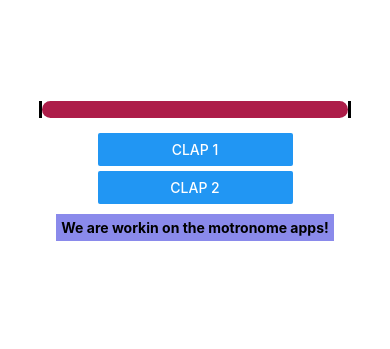
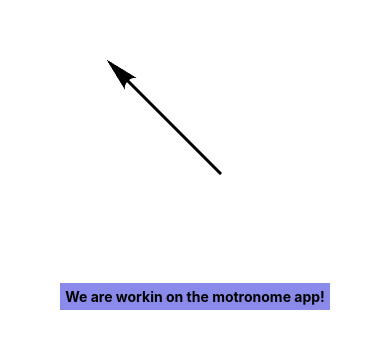
Before and after one commit to JackStrakos/Metronome_app, a React Native app in the folder Metronome/: screen / in a window 390 px wide. Shown: the part 251-600 px from the top of the page. Built offline with nearby package versions, Linux system fonts and the light colour scheme.

Commit message:
moving metronome in one way

```diff
--- a/Metronome/App.js
+++ b/Metronome/App.js
@@ -1,11 +1,11 @@
 import { StatusBar } from "expo-status-bar";
 import { StyleSheet, Text, View } from "react-native";
-import Pointer from "./Components/Pointer.js";
+import Metronome from "./Components/Metronome.js";
 
 export default function App() {
   return (
     <View style={styles.container}>
-      <Pointer />
+      <Metronome />
       <StatusBar style="auto" />
     </View>
   );
--- /dev/null
+++ b/Metronome/Components/Metronome.js
@@ -0,0 +1,81 @@
+import { useState, useEffect } from "react";
+import {
+  Button,
+  StyleSheet,
+  Text,
+  View,
+  Image,
+  Animated,
+  TouchableHighlight,
+  Easing,
+} from "react-native";
+
+export default function Metronome() {
+  let BPM = 2000;
+  const [metronomInicializator, setMetronomeInicializator] = useState(false);
+  let rotateValueHolder = new Animated.Value(0);
+
+  const startMetronome = () => {
+    rotateValueHolder.setValue(0);
+    Animated.timing(rotateValueHolder, {
+      toValue: 1,
+      duration: BPM,
+      easing: Easing.linear,
+      useNativeDriver: false,
+    }).start(() => startMetronome());
+  };
+
+  const runMetronome = () => {
+    setMetronomeInicializator(!metronomInicializator);
+  };
+
+  useEffect(() => {
+    if (metronomInicializator) {
+      startMetronome();
+    }
+  }, [metronomInicializator]);
+
+  const RotatePointer = rotateValueHolder.interpolate({
+    inputRange: [0, 1],
+    outputRange: ["-45deg", "45deg"],
+  });
+
+  return (
+    <>
+      <>
+        <View style={styles.pointerCoolio}>
+          <Animated.View style={[styles.pointerFlex, { transform: [{ rotate: RotatePointer }] }]}>
+            <Image style={styles.pointer} source={require("../assets/pointer.png")} />
+          </Animated.View>
+        </View>
+        <TouchableHighlight style={styles.titleText} onPress={runMetronome}>
+          <Text style={styles.title}>We are workin on the motronome app!</Text>
+        </TouchableHighlight>
+      </>
+    </>
+  );
+}
+
+const styles = StyleSheet.create({
+  titleText: {
+    padding: 5,
+    backgroundColor: "#8a8aeb",
+    margin: 10,
+  },
+  title: {
+    fontWeight: "bold",
+  },
+  pointerCoolio: {
+    width: 50,
+    height: 250,
+  },
+  pointerFlex: {
+    flex: 1,
+    alignItems: "center",
+    justifyContent: "flex-start",
+  },
+  pointer: {
+    width: 20,
+    height: "65%",
+  },
+});
--- a/Metronome/Components/Pointer.js
+++ /dev/null
@@ -1,69 +0,0 @@
-import { Button, StyleSheet, Text, View } from "react-native";
-
-export default function Title() {
-  return (
-    <>
-      <View style={styles.pointerCoolio}>
-        <View style={styles.startPointer}></View>
-        <View style={styles.pointerHolder}>
-          <View style={styles.pointer}></View>
-        </View>
-        <View style={styles.endPointer}></View>
-      </View>
-
-      <View style={styles.buttons}>
-        <Button title="Clap 1" />
-      </View>
-      <View style={styles.buttons}>
-        <Button title="Clap 2" />
-      </View>
-      <View style={styles.titleText}>
-        <Text style={styles.title}>We are workin on the motronome apps!</Text>
-      </View>
-    </>
-  );
-}
-
-const styles = StyleSheet.create({
-  titleText: {
-    padding: 5,
-    backgroundColor: "#8a8aeb",
-    margin: 10,
-  },
-  title: {
-    fontWeight: "bold",
-  },
-  buttons: {
-    marginTop: 5,
-    backgroundColor: "#FFF",
-    width: "50%",
-  },
-  pointerCoolio: {
-    width: "80%",
-    height: "2%",
-    margin: 10,
-    display: "flex",
-    flexDirection: "row",
-  },
-  pointerHolder: {
-    marginBottom: 5,
-    height: "100%",
-    width: "98%",
-  },
-  startPointer: {
-    width: "1%",
-    height: "100%",
-    backgroundColor: "#000",
-  },
-  endPointer: {
-    width: "1%",
-    height: "100%",
-    backgroundColor: "#000",
-  },
-  pointer: {
-    height: "100%",
-    aspectRatio: 1 / 1,
-    backgroundColor: "#ad1d49",
-    borderRadius: 20,
-  },
-});
```
Also changed, not shown: Metronome/assets/pointer.png (added).
